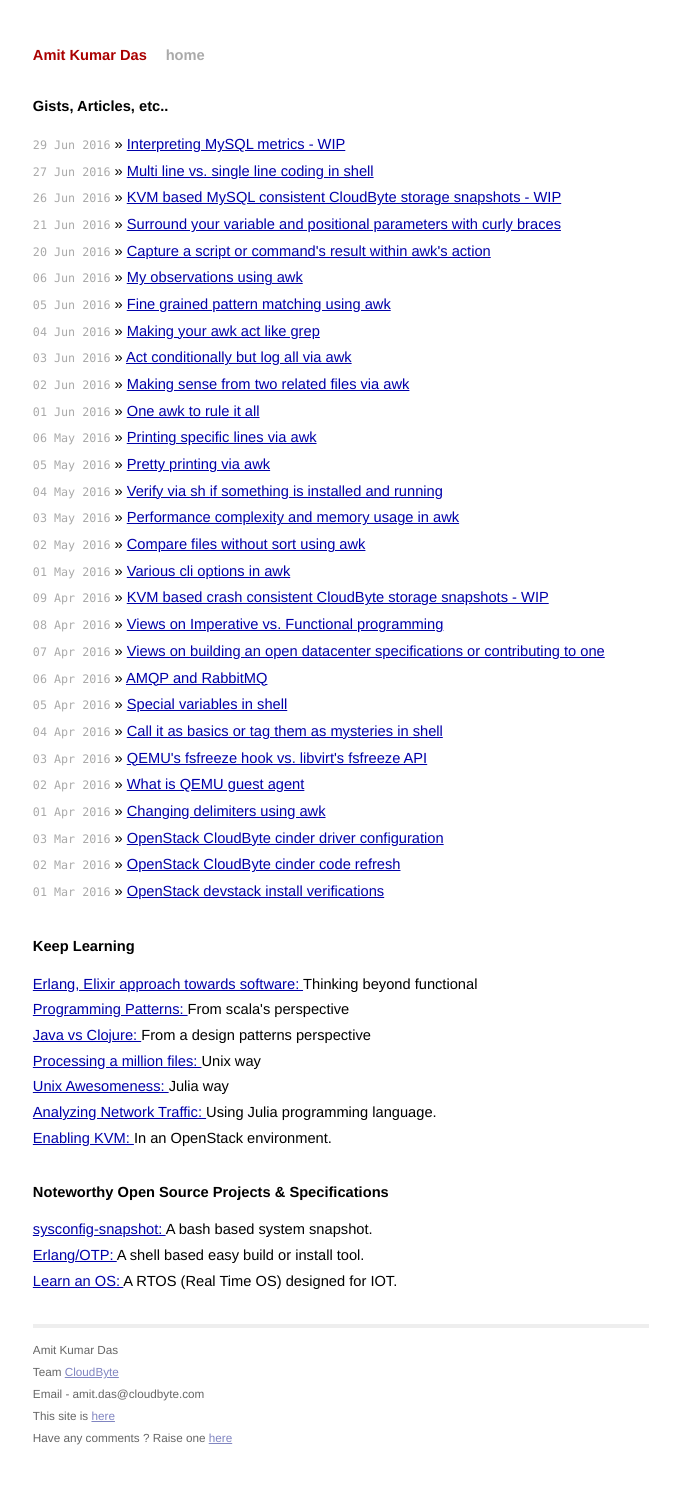
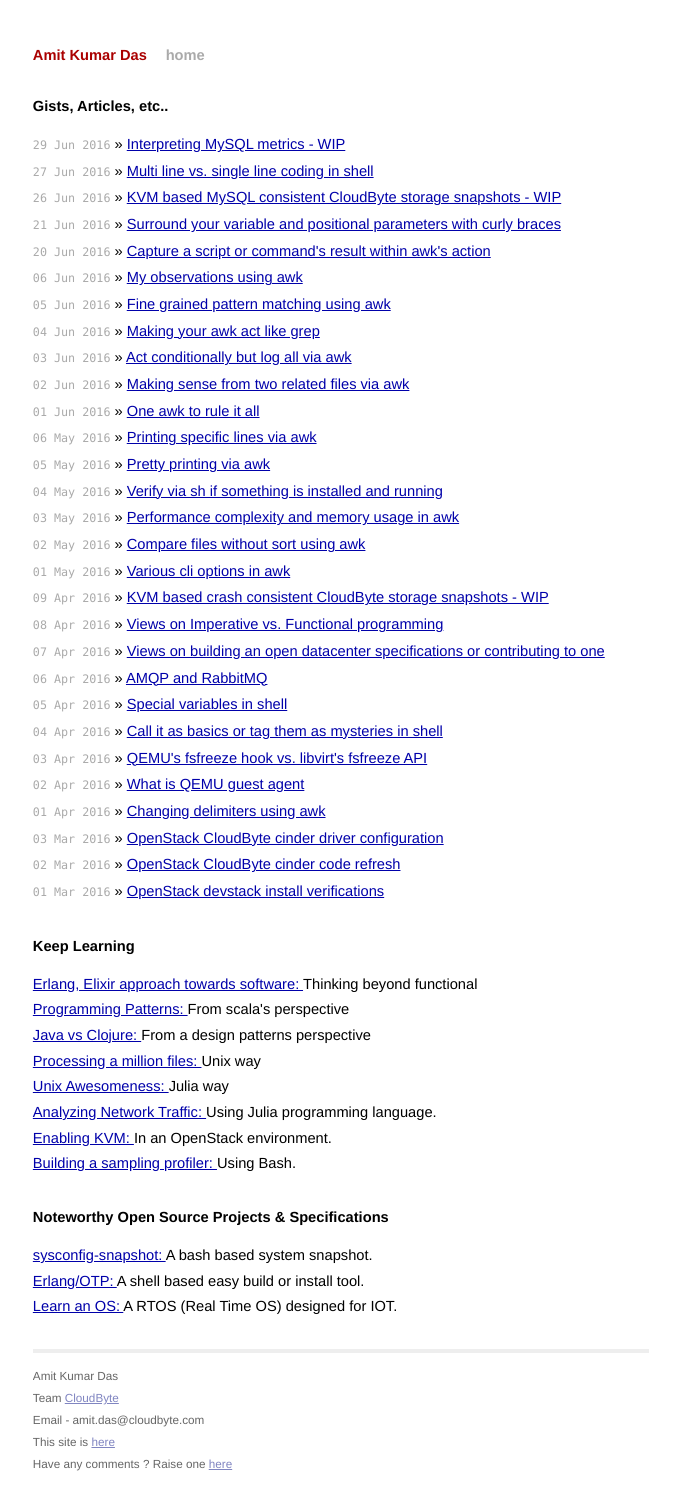
Before and after one commit to AmitKumarDas/amitkumardas.github.io, a Jekyll site: the page built from index.html, in a window 1280 px wide. Shown: the whole page, without its empty margins (299-979 px from the left). Built offline with Jekyll 4.4.1, drawn with Linux system fonts in a browser that asks for light colours; before the commit the page ends 1461 px from its top, so only the background shows below that.

Commit message:
Update index.html

```diff
--- a/index.html
+++ b/index.html
@@ -55,6 +55,12 @@ title: Amit Kumar Das
       </a>
       In an OpenStack environment.
     </li>
+    <li>
+      <a href="http://dev.sortable.com/bash-profiler/">
+        Building a sampling profiler:
+      </a>
+      Using Bash.
+    </li>
   </ul>
 
   <h1>Noteworthy Open Source Projects & Specifications</h1>
```
